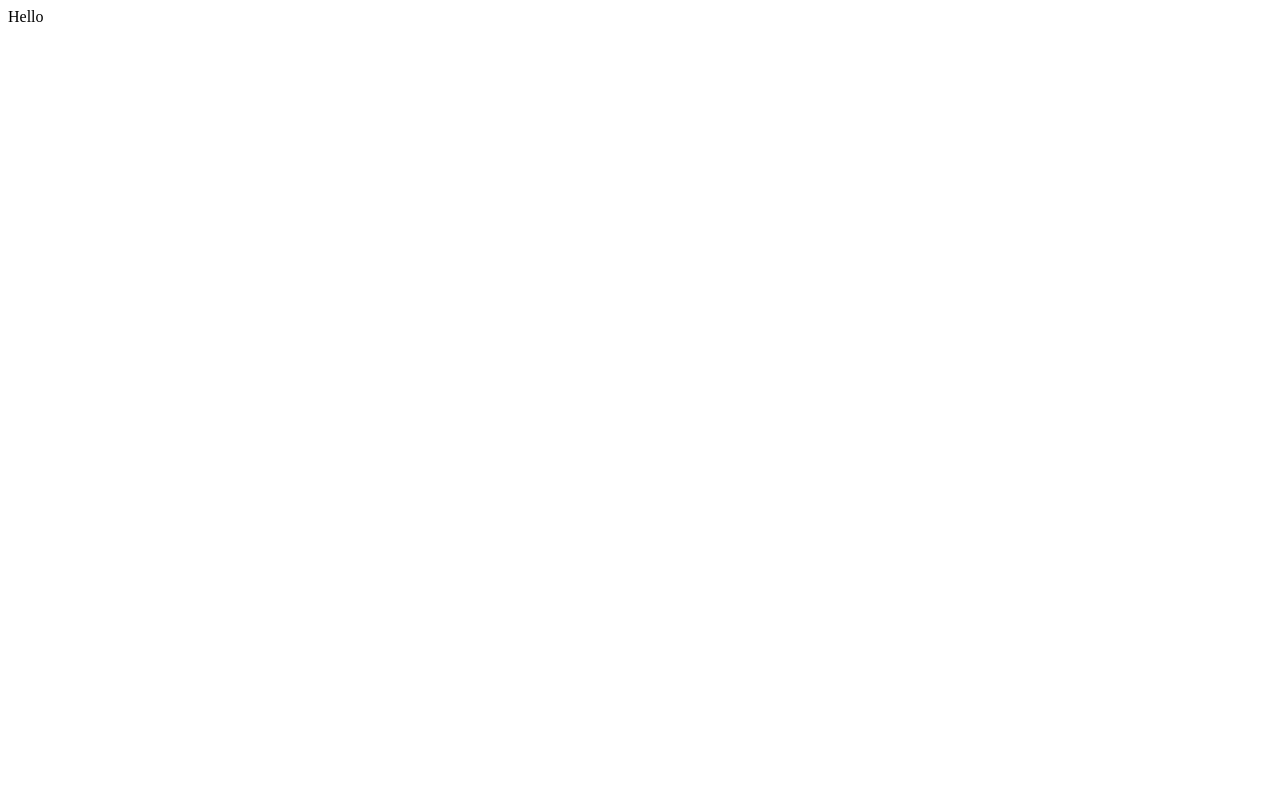
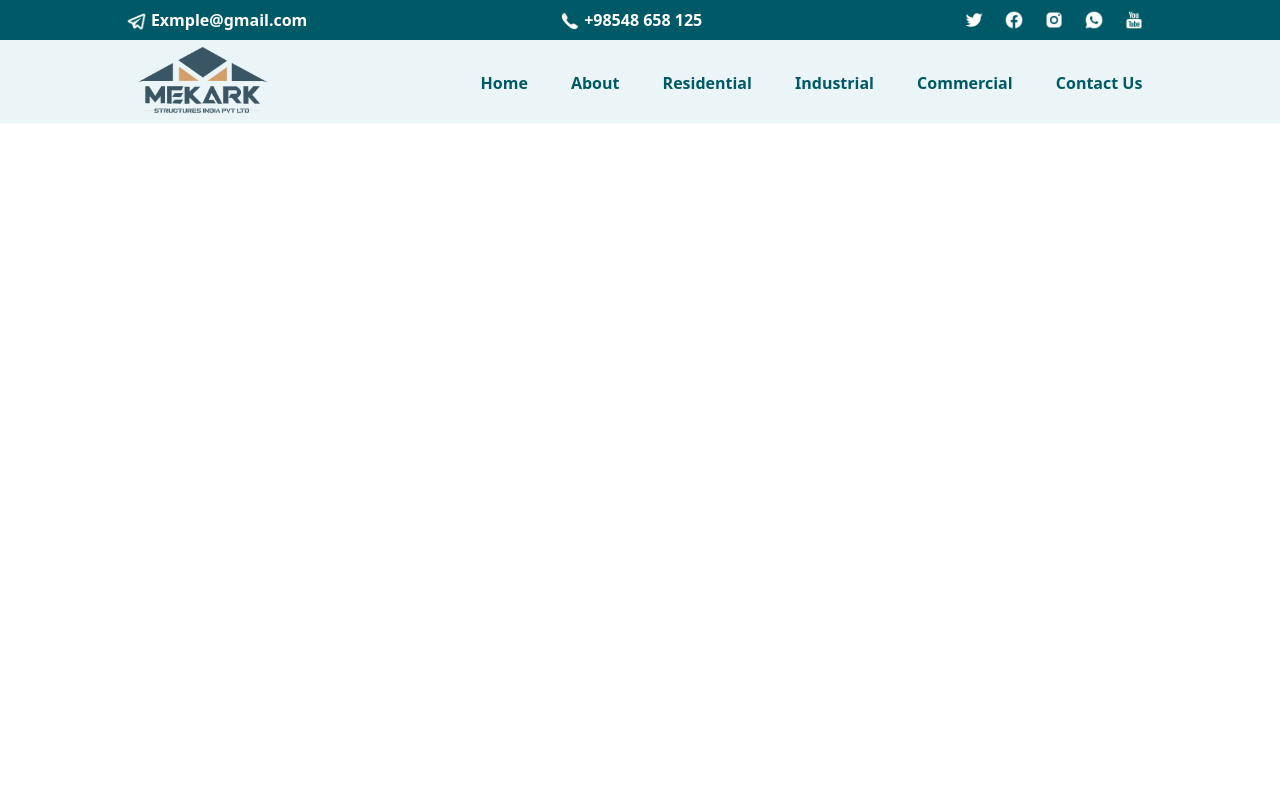
Before and after one commit to G-Prasath/civil-site, a PHP site: page / in a window 1280 px wide. Before the commit the page is almost empty. Run offline with PHP 8.4, Linux system fonts and the light colour scheme.

Commit message:
NagBar completed

```diff
--- /dev/null
+++ b/assets/css/style.css
@@ -0,0 +1,145 @@
+*{
+    margin: 0px;
+    padding: 0px;
+    box-sizing: border-box;
+    overflow-x: hidden;
+}
+
+/*====================================================
+            1.  Top Header
+====================================================*/
+
+.top-header{
+    display: flex;
+    align-items: center;
+    justify-content: space-around;
+    padding: 5px 0px;
+    background-color: #005966;
+}
+@media screen and (max-width: 500px) {
+    .top-header{
+        display: block;
+    }
+    .header-email > a > img{
+        padding: 4px 4px;
+        width: 25px;
+    }
+    .header-phone > a > img{
+        padding: 4px 3px;
+        width: 25px;
+    }
+}
+/* ---------- Top Header Email and Phone -------------  */
+
+.header-email > a, .header-phone > a{
+    text-decoration: none;
+    color: #fff;
+    font-weight: 600;
+}
+.header-email > a:hover{
+    transition: all .5s ease-in-out;
+    color: #de9d67;
+}
+.header-phone > a:hover{
+    transition: all .5s ease-in-out;
+    color: #de9d67;
+}
+.header-email > a > img, .header-phone > a > img{
+    padding-right: 4px;
+    width: 25px;
+}
+/* -------- Top Header Social Icons -----------  */
+.header-social{
+ display: flex;
+ align-items: center;
+}
+.header-social > a {
+    text-decoration: n;
+}
+.header-social > a > img{
+    width: 30px;
+    outline: none !important;
+    padding: 5px;
+    margin: 0px 5px;
+}
+
+
+/*====================================================
+              2.  NavBar
+====================================================*/
+.hero-nav{
+    padding: 0% 10%;
+    background-color: #ebf5f8;
+}
+.hero-logo{
+    width: 100%;
+}
+.hero-logo > a > img{
+    width: 130px;
+    padding-top: 5px;
+}
+
+/* ----------- Menus --------------------------  */
+.hero-navbar{
+    width: 100%;
+}
+.hero-navbar > ul{
+    margin-bottom: 0px;
+    padding: 28px 0px;
+}
+.hero-navbar > ul{
+    display: flex;
+    justify-content: space-between;
+    align-items: center;
+}
+.hero-navbar > ul > li > a{
+    text-decoration: none;
+    font-weight: 600;
+    color: #005966;
+}
+.hero-navbar > ul > li::before{
+    display:block;
+    content: '';
+    border-bottom: solid 3px #de9d67;
+    transform: scaleX(0);
+    transition: transform .5s ease-in-out;
+}
+.hero-navbar > ul > li:hover:before{
+    transform: scaleX(1);
+}
+.open-menu > img{
+    display: none;
+    cursor: pointer;
+}
+.close-menu > img{
+    display: none;
+    cursor: pointer;
+    position: absolute;
+}
+
+/* -------- Responsive NavBar----------  */
+
+@media screen and (max-width: 1200px) {
+    .hero-navbar > ul{
+        display: block;
+        background-color: #e8f5f8;
+        width: 0%;
+        float: left;
+        position: absolute;
+
+    }
+    .hero-navbar > ul > li{
+        padding: 5px 40px;
+    }
+    .open-menu > img{
+        display: flex;
+        float: right;
+        width: 50px;
+        margin-top: 3%;
+    }
+}
+@media screen and (max-width: 500px) {
+    .open-menu > img{
+        margin-top: 10%;
+    }
+}
--- /dev/null
+++ b/assets/js/script.js
@@ -0,0 +1,27 @@
+$( document ).ready(function() {
+    // $(".open-menu img").click(()=>{
+    //     $(".hero-navbar ul").css("width","100%");
+    //     $(".open-menu img").attr("src", "assets/images/close.png");
+    //     $(".open-menu img").css("width","40px");
+    //     $(".open-menu img").click(()=>{
+    //         $(".hero-navbar ul").css("width","0%");
+    //         $(".open-menu img").attr("src", "assets/images/nav-menu.png");
+    //     })
+    // })
+    $(".open-menu img").click(()=>{
+    var ot = $(".open-menu img").attr("src");
+
+    if(ot == "assets/images/nav-menu.png"){
+        $(".hero-navbar ul").css("width","100%");
+        $(".open-menu img").attr("src", "assets/images/close.png");
+        $(".open-menu img").css("width","40px");
+
+    }
+    else{
+        $(".hero-navbar ul").css("width","0%");
+        $(".open-menu img").attr("src", "assets/images/nav-menu.png");
+    }
+
+    });
+
+});
--- a/index.php
+++ b/index.php
@@ -1,3 +1,88 @@
-<?php
-    echo "Hello";
-?>
+<!DOCTYPE html>
+<html lang="en">
+<head>
+    <meta charset="UTF-8">
+    <meta http-equiv="X-UA-Compatible" content="IE=edge">
+    <meta name="viewport" content="width=device-width, initial-scale=1.0">
+    <title>Civil Construction</title>
+    <link rel="stylesheet" href="assets/css/style.css" />
+
+    <link href="https://cdn.jsdelivr.net/npm/bootstrap@5.3.0-alpha3/dist/css/bootstrap.min.css" rel="stylesheet" />
+    <script src="https://ajax.googleapis.com/ajax/libs/jquery/3.6.4/jquery.min.js"></script>
+
+</head>
+<body>
+    <!--------- Top Header ------------>
+        <div class="container-fluid">
+            <div class="row">
+                <div class="col-md-12 p-0">
+                    <div class="top-header">
+                        <div class="header-email">
+                            <a href="#"><img src="assets/images/header-icons/mail.png" alt="">Exmple@gmail.com</a>
+                        </div>
+                        <div class="header-phone">
+                            <a href="#"><img src="assets/images/header-icons/phone.png" alt="">+98548 658 125</a>
+                        </div>
+                        <div class="header-social">
+                            <a href="#"><img src="assets/images/header-icons/twitter.png" alt="" /></a>
+                            <a href="#"><img src="assets/images/header-icons/facebook.png" alt="" /></a>
+                            <a href="#"><img src="assets/images/header-icons/instagram.png" alt="" /></a>
+                            <a href="#"><img src="assets/images/header-icons/whatsapp.png" alt="" /></a>
+                            <a href="#"><img src="assets/images/header-icons/youtube.png" alt="" /></a>
+                        </div>
+                    </div>
+                </div>
+            </div>
+        </div>
+    <!--------- Top Header ------------>
+
+    <!-- ----------- Start Navbar ----------->
+
+    <div class="container-fluid">
+        <div class="row hero-nav">
+            <div class="col-md-4 col-sm-3 col-xs-2 col-6">
+                <div class="hero-logo">
+                    <a href="#">
+                        <img class="img-fluid" src="assets/images/logo-1.png" alt="">
+                    </a>
+                </div>
+            </div>
+            <div class="col-md-8 col-sm-9 col-xs-10 col-6">
+                <div class="hero-navbar">
+                    <div class="open-menu">
+                        <img class="open" src="assets/images/nav-menu.png" alt="">
+                    </div>
+                    <ul>
+                        <li><a href="#">Home</a></li>
+                        <li><a href="#">About</a></li>
+                        <li><a href="#">Residential</a></li>
+                        <li><a href="#">Industrial</a></li>
+                        <li><a href="#">Commercial</a></li>
+                        <li><a href="#">Contact Us</a></li>
+
+                    </ul>
+                </div>
+            </div>
+            <!-- <div class="close-menu">
+                <img src="assets/images/close.png" alt="">
+            </div> -->
+        </div>
+    </div>
+    <!-- ----------- End Navbar ---------- -->
+
+
+
+
+
+
+
+
+
+
+
+
+
+    <script src="assets/js/script.js"></script>
+    <script src="https://cdn.jsdelivr.net/npm/bootstrap@5.3.0-alpha3/dist/js/bootstrap.bundle.min.js"></script>
+</body>
+</html>
```
Also changed, not shown: assets/images/close.png (added), assets/images/header-icons/facebook.png (added), assets/images/header-icons/instagram.png (added), assets/images/header-icons/mail.png (added), assets/images/header-icons/phone.png (added), assets/images/header-icons/twitter.png (added), assets/images/header-icons/whatsapp.png (added), assets/images/header-icons/youtube.png (added), assets/images/logo-1.png (added), assets/images/nav-menu.png (added).
